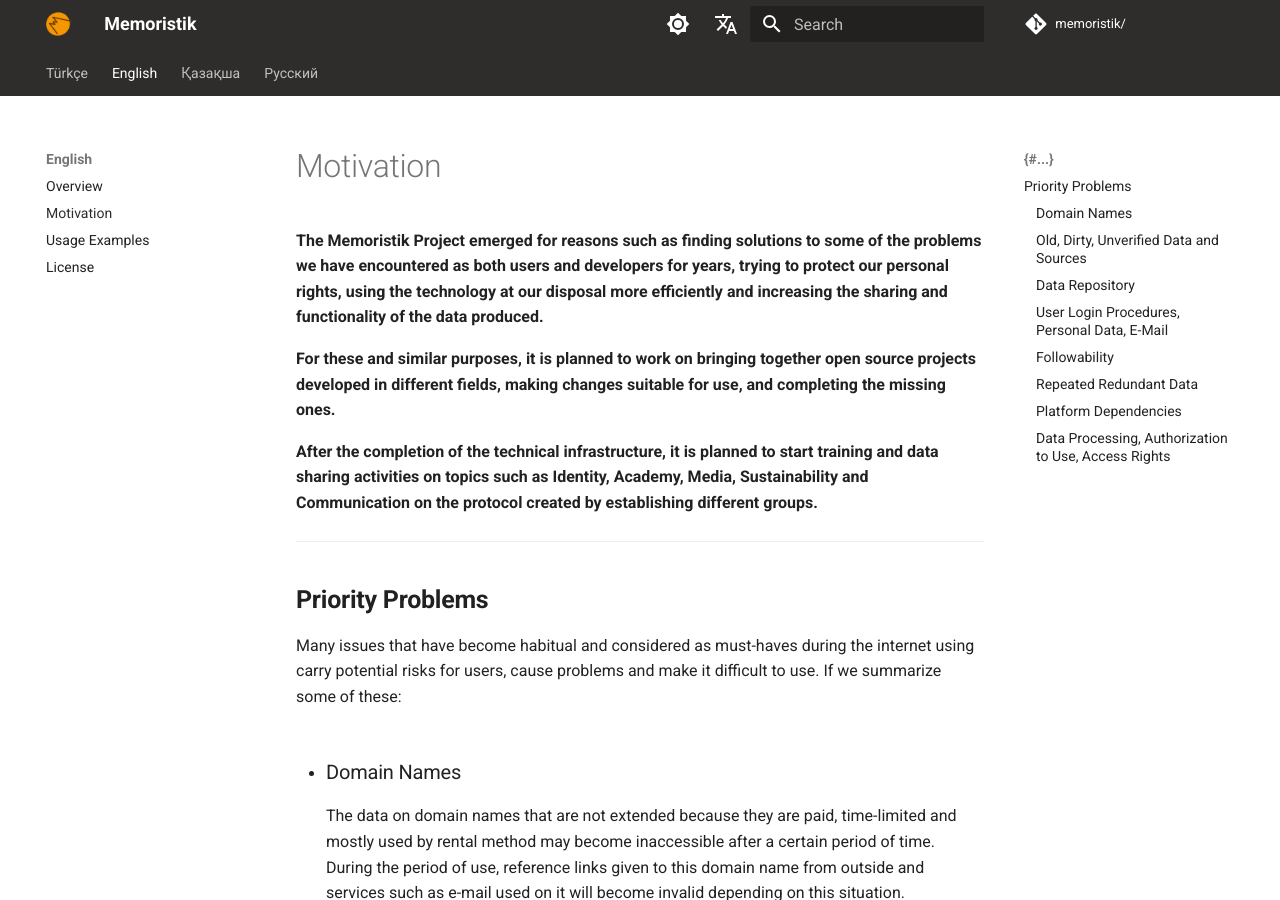
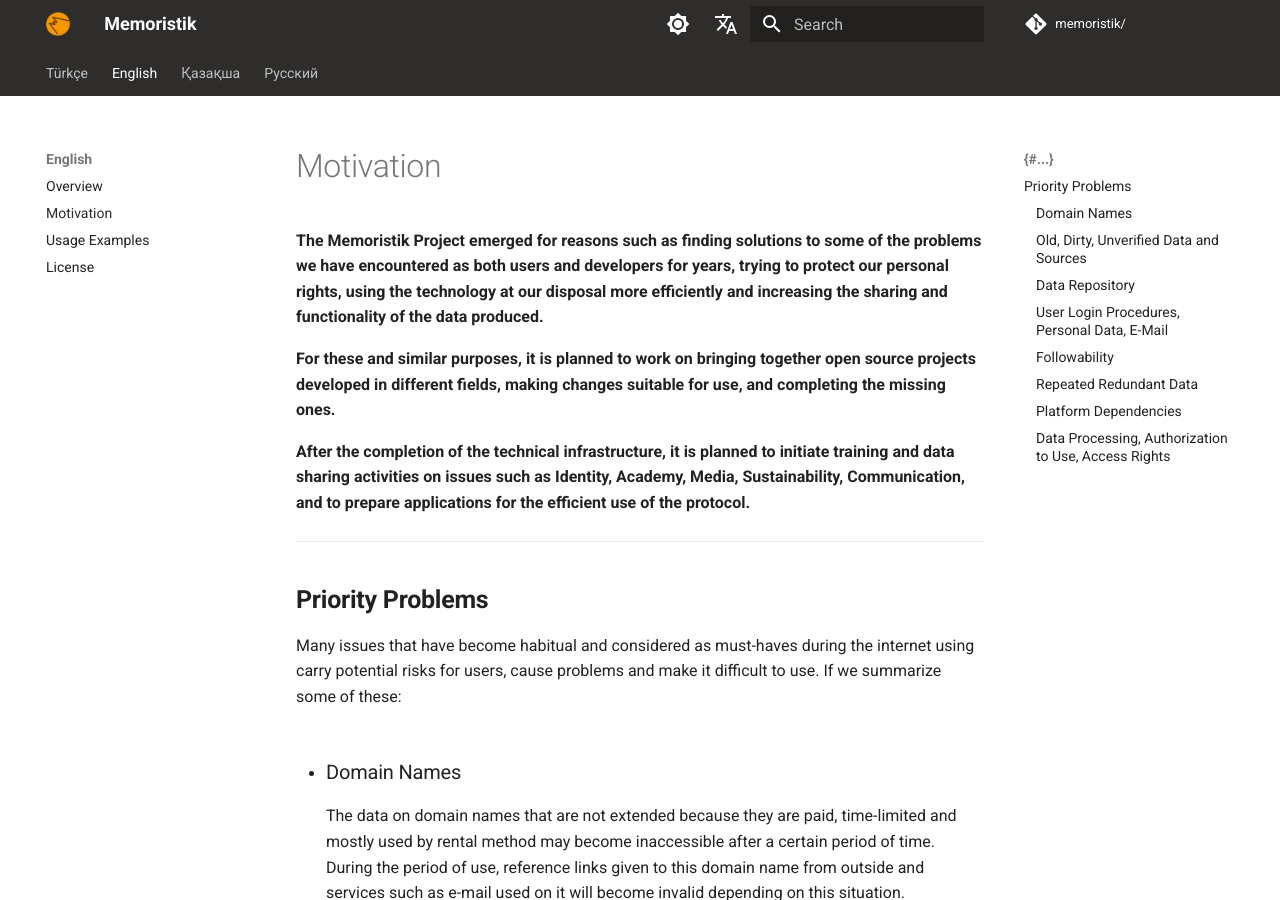
Before and after one commit to memoristik/memoristik.github.io, an MkDocs documentation site: the page built from docs/en/motivation.md, in a window 1280 px wide and 900 px high. Built offline with MkDocs 1.6.1 and Material for MkDocs 9.7.7, drawn with Linux system fonts in a browser that asks for light colours; comment, search, counter and statistics services are not loaded.

Commit message:
small fix

```diff
--- a/docs/en/motivation.md
+++ b/docs/en/motivation.md
@@ -4,7 +4,7 @@
 
 **For these and similar purposes, it is planned to work on bringing together open source projects developed in different fields, making changes suitable for use, and completing the missing ones.**
 
-**After the completion of the technical infrastructure, it is planned to start training and data sharing activities on topics such as Identity, Academy, Media, Sustainability and Communication on the protocol created by establishing different groups.**
+**After the completion of the technical infrastructure, it is planned to initiate training and data sharing activities on issues such as Identity, Academy, Media, Sustainability, Communication, and to prepare applications for the efficient use of the protocol.**
 
 ---
 
```
Also changed, not shown: docs/tr/motivasyon.md (+1 -1 lines).
